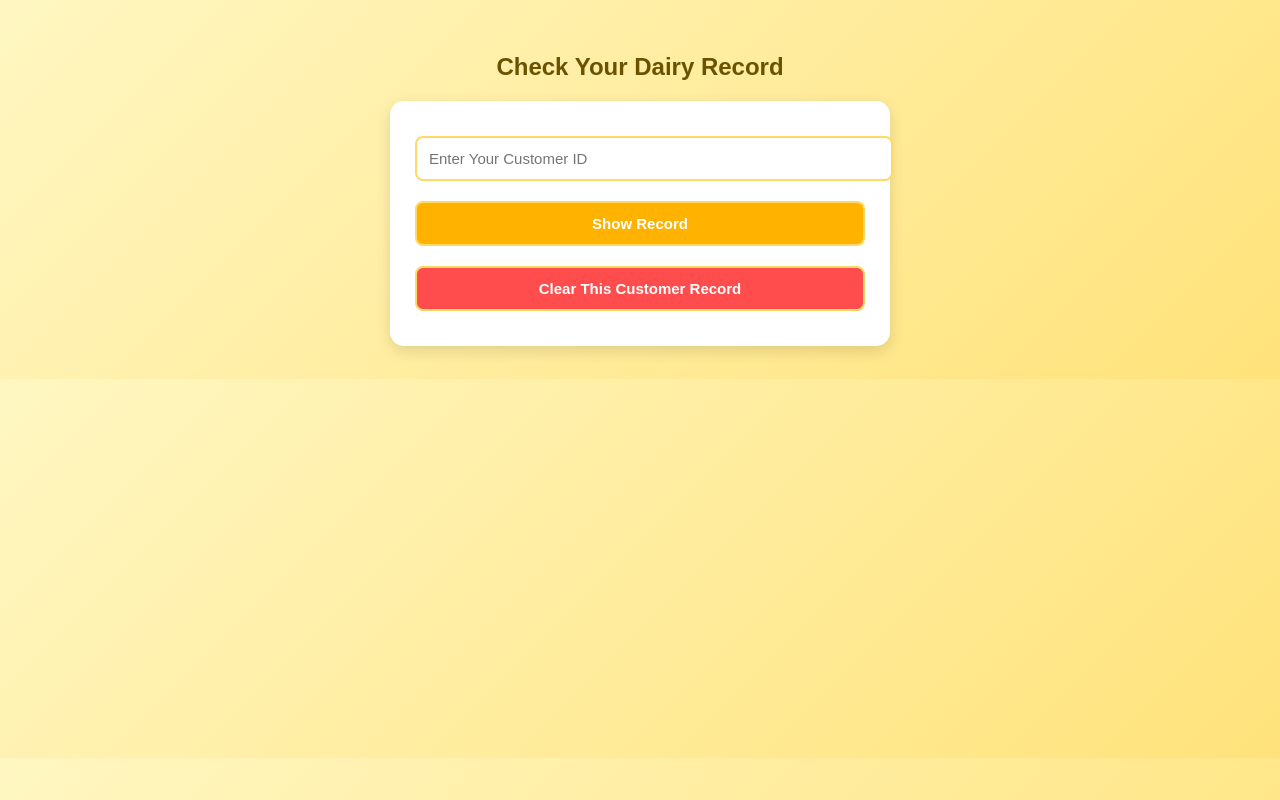
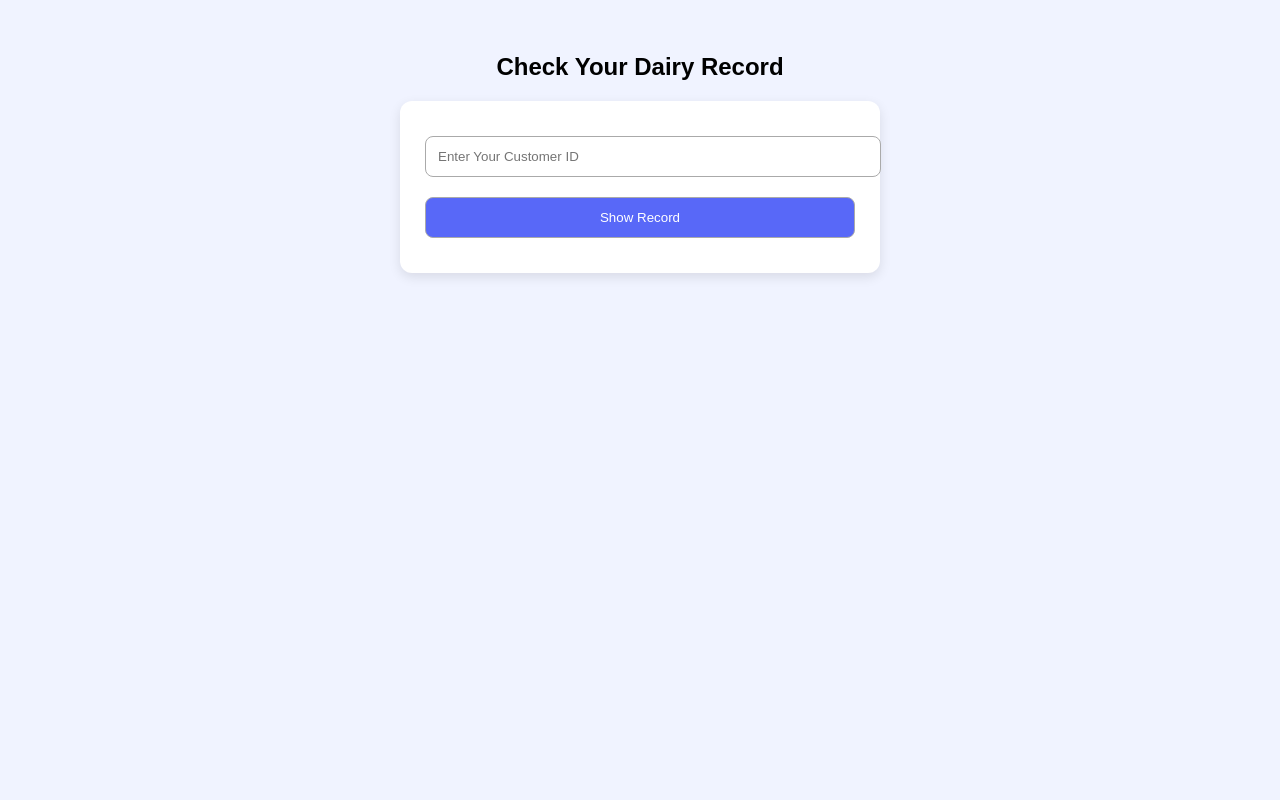
Before and after one commit to sangram-parab/timewaste, a plain HTML site: page consumerView.html in a window 1280 px wide. Drawn offline with Linux system fonts and the light colour scheme.

Commit message:
Update consumerView.html

```diff
--- a/consumerView.html
+++ b/consumerView.html
@@ -6,113 +6,52 @@
   <title>Your Dairy Record</title>
 
   <style>
-    body {
-      font-family: Poppins, sans-serif;
-      background: linear-gradient(135deg, #fff7c2, #ffe27a);
-      padding: 25px;
-      animation: fade 0.6s ease-in-out;
-    }
-
-    h2 {
-      text-align: center;
-      color: #6a5200;
-      font-weight: 600;
-    }
+    body { font-family:Poppins,sans-serif; background:#f0f3ff; padding:25px; }
+    h2 { text-align:center; }
 
     .card {
-      max-width: 450px;
-      margin: auto;
-      padding: 25px;
-      background: white;
-      border-radius: 14px;
-      box-shadow: 0 5px 15px rgba(0,0,0,0.12);
-      animation: pop 0.5s ease;
+      max-width:430px; margin:auto; padding:25px; background:#fff;
+      border-radius:12px; box-shadow:0 4px 12px rgba(0,0,0,0.1);
+      animation:fade 0.4s ease;
     }
 
     input, button {
-      width: 100%;
-      padding: 12px;
-      margin: 10px 0;
-      border-radius: 8px;
-      border: 2px solid #ffd966;
-      font-size: 15px;
+      width:100%; padding:12px; margin:10px 0;
+      border-radius:8px; border:1px solid #aaa;
     }
 
-    button {
-      background: #ffb300;
-      color: white;
-      cursor: pointer;
-      font-weight: 600;
-      transition: 0.3s;
-    }
-
-    button:hover {
-      background: #e09c00;
-      transform: scale(1.02);
-    }
-
-    .clear-btn {
-      background: #ff4d4d;
-      margin-top: 10px;
-    }
-
-    .clear-btn:hover {
-      background: #d93636;
-      transform: scale(1.02);
-    }
+    button { background:#5868f8; color:#fff; cursor:pointer; }
+    button:hover { background:#4254f5; }
 
     table {
-      width: 100%;
-      border-collapse: collapse;
-      margin-top: 20px;
-      animation: fade 0.5s ease;
+      width:100%; border-collapse:collapse; margin-top:20px;
+      animation:fade 0.5s ease;
     }
 
     th, td {
-      border: 1px solid #ffe099;
-      padding: 10px;
-      text-align: center;
+      border:1px solid #ccc; padding:10px; text-align:center;
     }
 
-    th {
-      background: #ffeb99;
-      color: #6a5200;
-      font-weight: 600;
-    }
+    th { background:#5868f8; color:white; }
 
-    @keyframes fade {
-      from { opacity: 0; }
-      to { opacity: 1; }
-    }
-
-    @keyframes pop {
-      from { transform: scale(0.92); opacity: 0; }
-      to { transform: scale(1); opacity: 1; }
-    }
+    @keyframes fade { from {opacity:0;} to {opacity:1;} }
   </style>
 </head>
-
 <body>
 
   <h2>Check Your Dairy Record</h2>
 
   <div class="card">
-
-    <!-- Input -->
     <input type="text" id="cid" placeholder="Enter Your Customer ID">
-
-    <!-- Show Record Button -->
     <button onclick="showRecord()">Show Record</button>
-
-    <!-- Clear Current Customer Records -->
-    <button class="clear-btn" onclick="clearRecord()">Clear This Customer Record</button>
 
     <div id="result"></div>
   </div>
 
   <script>
     function showRecord() {
-      let id = document.getElementById("cid").value.trim();
+      let id = document.getElementById("cid").value;
+
       let allData = JSON.parse(localStorage.getItem("dairyData")) || {};
 
       if (!allData[id]) {
@@ -135,23 +74,6 @@
 
       document.getElementById("result").innerHTML = html;
     }
-
-    // ✔ Clear only this customer's record
-    function clearRecord() {
-      let id = document.getElementById("cid").value.trim();
-      let allData = JSON.parse(localStorage.getItem("dairyData")) || {};
-
-      if (!allData[id]) {
-        alert("No record exists for this ID.");
-        return;
-      }
-
-      if (confirm("Do you want to clear this customer's full record?")) {
-        allData[id].records = [];
-        localStorage.setItem("dairyData", JSON.stringify(allData));
-        document.getElementById("result").innerHTML = "<p>Record cleared successfully.</p>";
-      }
-    }
   </script>
 
 </body>
```
